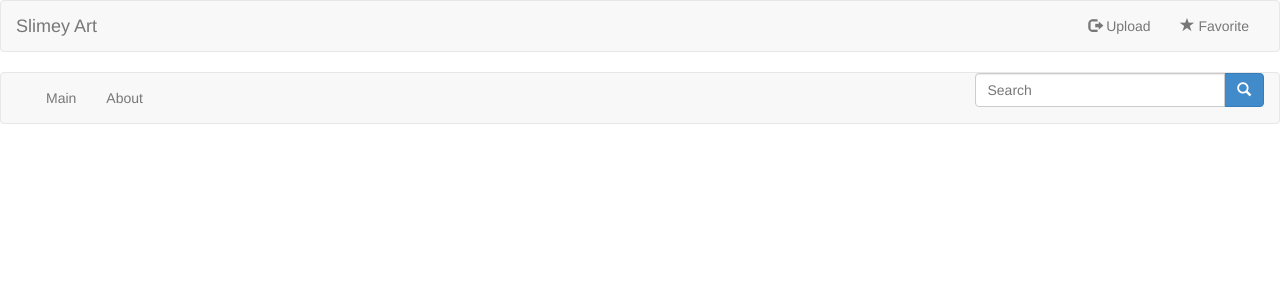
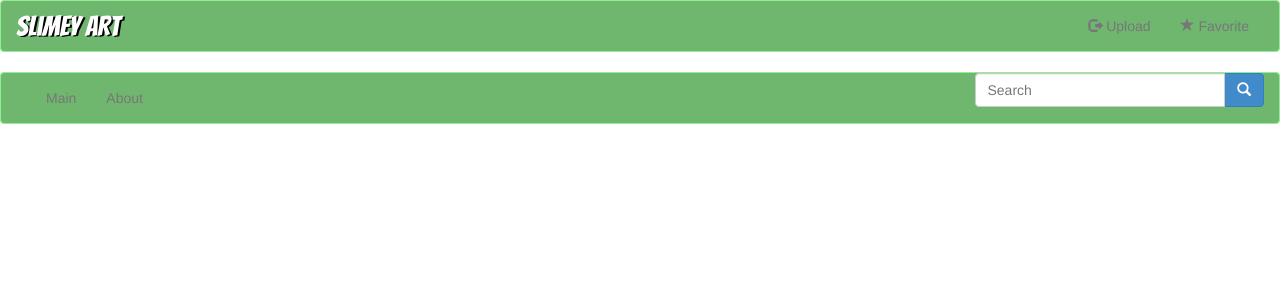
Before and after one commit to kingogruffner/finalp, a PHP site: page /home.php in a window 1280 px wide. Shown: the top 300 px of the page. Run offline with PHP 8.4, Linux system fonts and the light colour scheme.

Commit message:
added logo with font

```diff
--- /dev/null
+++ b/home.css
@@ -0,0 +1,24 @@
+.navbar-default .navbar-brand {
+	color: white;
+	text-shadow: 2px 1px black;
+}
+
+.navbar-default .navbar-brand:hover {
+	color: darkgreen;
+}
+
+.navbar-default .navbar-brand:visited {
+	text-decoration: none;
+	color: white;
+}
+
+.navbar {
+	border: solid lightgreen 1px;
+	background: #6FB76F;
+}
+
+
+.pull-left {
+	font-family: Bangers;
+	font-size: 2em;
+}
--- a/home.php
+++ b/home.php
@@ -3,8 +3,9 @@
 <head>
 	<title>SlimeyArt Home</title>
 	<meta charset="UTF-8">
-	<link rel="stylesheet" type="text/css" href="css/index.css">
-	<link rel="stylesheet" type="text/css" href="bootstrap-3.2.0-dist/css/bootstrap.css">
+	<link rel="stylesheet" type="text/css" href="bootstrap/css/bootstrap.css">
+    <link rel="stylesheet" type="text/css" href="css/home.css">
+    <link href="https://fonts.googleapis.com/css?family=Bangers" rel="stylesheet"> <!--New Font-->
 </head>
 <body>
 	<!-- Header -->
```
